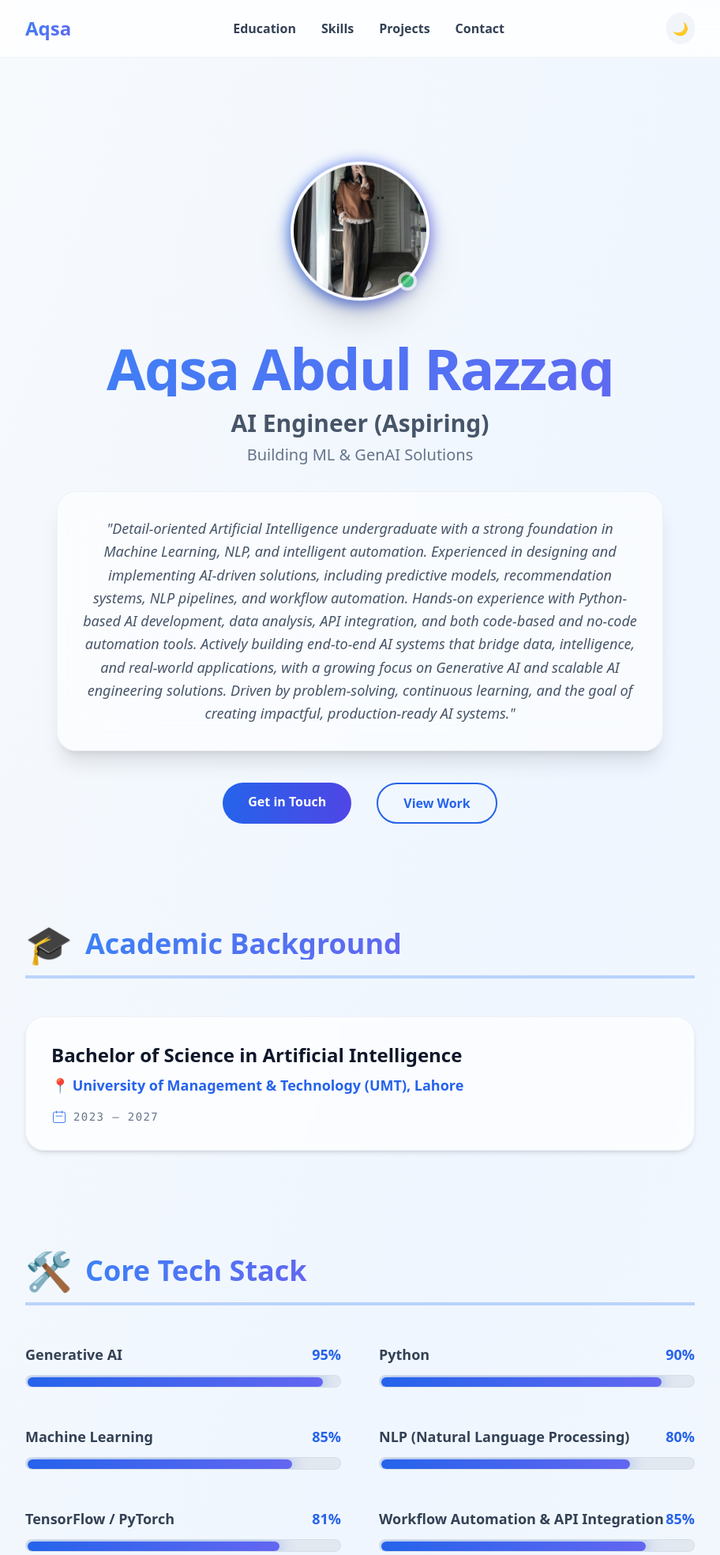
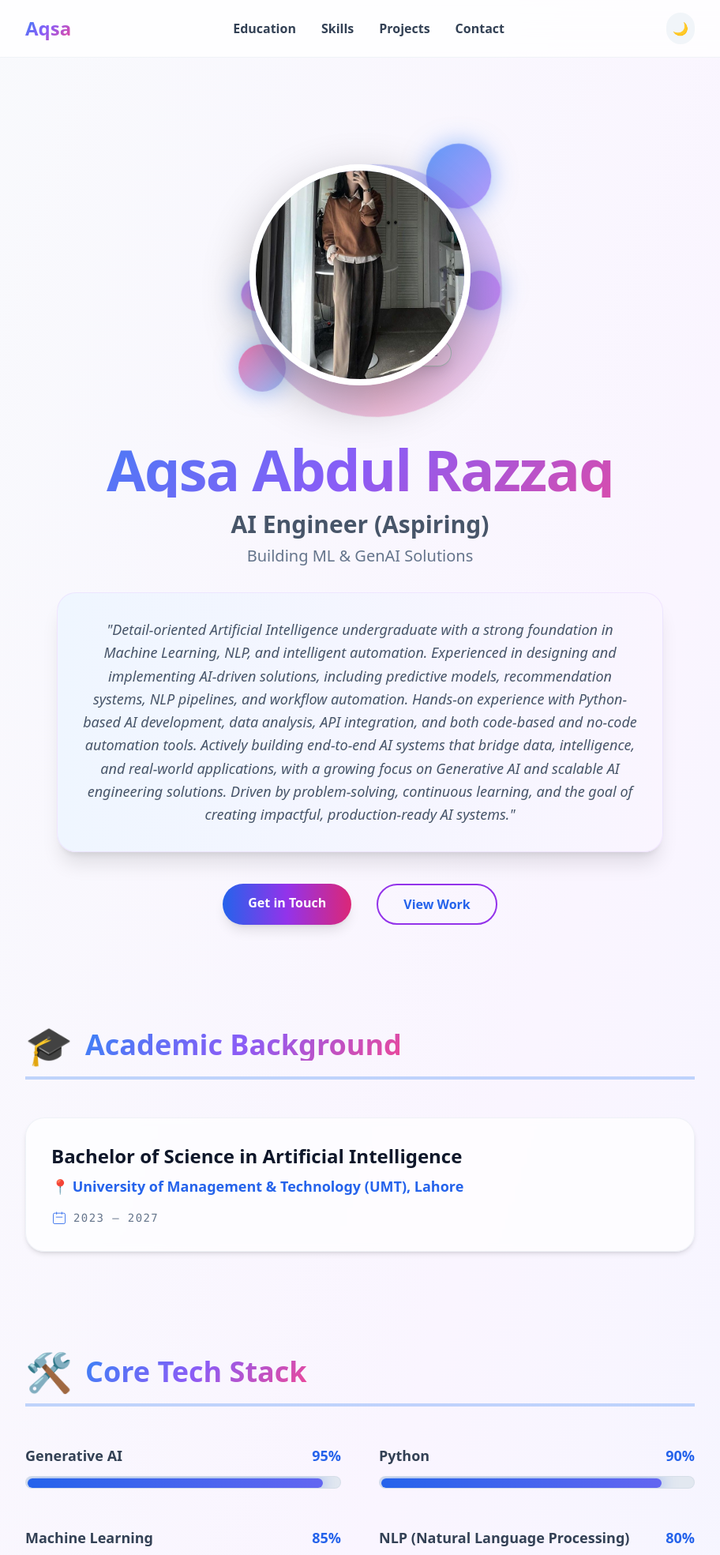
Before and after one commit to aksaabdulrazaq1/MyPortfolio-, a Django app: template templates/index.html in a window 1280 px wide. Shown: the top 1969 px of the page at 79% size, without its empty margins (184-1096 px from the left). Run offline with Django 5.2, Linux system fonts and the light colour scheme; the template is opened without the code that fills it: values that come from a table or form of the project are taken from there, others are empty; data comes from the database, SQL or seed files in the repository; some libraries are stand-ins or nearby versions.

Commit message:
🎨 Enhanced profile image with floating orbs, gradient ring, and unique purple theme

```diff
--- a/templates/index.html
+++ b/templates/index.html
@@ -14,21 +14,130 @@
     <style>
         .dark { background-color: #020617; color: #f8fafc; }
         .glass { backdrop-filter: blur(12px); background-color: rgba(255, 255, 255, 0.05); }
-        .gradient-text { background: linear-gradient(135deg, #3b82f6 0%, #6366f1 100%); -webkit-background-clip: text; -webkit-text-fill-color: transparent; background-clip: text; }
+        .gradient-text { background: linear-gradient(135deg, #3b82f6 0%, #8b5cf6 50%, #ec4899 100%); -webkit-background-clip: text; -webkit-text-fill-color: transparent; background-clip: text; }
         .nav-link { position: relative; transition: color 0.3s ease; }
-        .nav-link::after { content: ''; position: absolute; bottom: -2px; left: 0; width: 0; height: 2px; background: linear-gradient(90deg, #3b82f6, #6366f1); transition: width 0.3s ease; }
+        .nav-link::after { content: ''; position: absolute; bottom: -2px; left: 0; width: 0; height: 2px; background: linear-gradient(90deg, #3b82f6, #8b5cf6); transition: width 0.3s ease; }
         .nav-link:hover::after { width: 100%; }
-        .floating { animation: floating 3s ease-in-out infinite; }
-        @keyframes floating { 0%, 100% { transform: translateY(0px); } 50% { transform: translateY(-10px); } }
+        .floating { animation: floating 4s ease-in-out infinite; }
+        @keyframes floating { 0%, 100% { transform: translateY(0px); } 50% { transform: translateY(-15px); } }
         .pulse-glow { animation: pulse-glow 2s cubic-bezier(0.4, 0, 0.6, 1) infinite; }
         @keyframes pulse-glow { 0%, 100% { opacity: 1; } 50% { opacity: 0.5; } }
         .slideIn { animation: slideIn 1.5s ease-out forwards; }
         @keyframes slideIn { from { width: 0; } to { width: var(--width); } }
         .scroll-hide { opacity: 0; transform: translateY(10px); }
         .scroll-show { opacity: 1; transform: translateY(0); transition: all 0.6s ease; }
+
+        /* Profile Image Enhanced Styles */
+        .profile-container {
+            position: relative;
+            display: inline-block;
+            perspective: 1000px;
+        }
+
+        .profile-image {
+            width: 280px;
+            height: 280px;
+            border-radius: 50%;
+            object-fit: cover;
+            border: 8px solid white;
+            box-shadow: 0 20px 60px rgba(0, 0, 0, 0.3), inset 0 0 30px rgba(255, 255, 255, 0.2);
+            position: relative;
+            z-index: 2;
+            transition: all 0.3s ease;
+        }
+
+        .dark .profile-image {
+            border-color: #0f172a;
+            box-shadow: 0 20px 60px rgba(0, 0, 0, 0.8), inset 0 0 30px rgba(139, 92, 246, 0.1);
+        }
+
+        .profile-image:hover {
+            transform: scale(1.05) rotateZ(-2deg);
+            box-shadow: 0 30px 80px rgba(59, 130, 246, 0.4), inset 0 0 30px rgba(255, 255, 255, 0.3);
+        }
+
+        /* Floating Orbs Around Image */
+        .floating-orb {
+            position: absolute;
+            border-radius: 50%;
+            background: linear-gradient(135deg, rgba(59, 130, 246, 0.8), rgba(139, 92, 246, 0.6));
+            box-shadow: 0 0 30px rgba(59, 130, 246, 0.5);
+        }
+
+        .orb-1 {
+            width: 80px;
+            height: 80px;
+            top: -20px;
+            right: -20px;
+            animation: orb-float-1 6s ease-in-out infinite;
+        }
+
+        .orb-2 {
+            width: 60px;
+            height: 60px;
+            bottom: -10px;
+            left: -15px;
+            animation: orb-float-2 7s ease-in-out infinite;
+            background: linear-gradient(135deg, rgba(236, 72, 153, 0.7), rgba(59, 130, 246, 0.5));
+        }
+
+        .orb-3 {
+            width: 50px;
+            height: 50px;
+            top: 50%;
+            right: -30px;
+            animation: orb-float-3 8s ease-in-out infinite;
+            background: linear-gradient(135deg, rgba(168, 85, 247, 0.6), rgba(99, 102, 241, 0.5));
+        }
+
+        .orb-4 {
+            width: 40px;
+            height: 40px;
+            bottom: 30%;
+            left: -25px;
+            animation: orb-float-1 5s ease-in-out infinite;
+            background: linear-gradient(135deg, rgba(139, 92, 246, 0.7), rgba(236, 72, 153, 0.5));
+        }
+
+        @keyframes orb-float-1 {
+            0%, 100% { transform: translate(0, 0) scale(1); }
+            25% { transform: translate(15px, -15px) scale(1.1); }
+            50% { transform: translate(20px, 10px) scale(0.9); }
+            75% { transform: translate(-10px, 20px) scale(1); }
+        }
+
+        @keyframes orb-float-2 {
+            0%, 100% { transform: translate(0, 0) scale(1); }
+            25% { transform: translate(-20px, 15px) scale(1.15); }
+            50% { transform: translate(-15px, -10px) scale(0.85); }
+            75% { transform: translate(10px, -20px) scale(1); }
+        }
+
+        @keyframes orb-float-3 {
+            0%, 100% { transform: translate(0, 0) rotate(0deg); }
+            33% { transform: translate(-15px, 15px) rotate(120deg); }
+            66% { transform: translate(15px, -10px) rotate(240deg); }
+        }
+
+        /* Gradient Ring */
+        .gradient-ring {
+            position: absolute;
+            width: 320px;
+            height: 320px;
+            border-radius: 50%;
+            background: conic-gradient(from 0deg, #3b82f6, #8b5cf6, #ec4899, #3b82f6);
+            animation: spin 8s linear infinite;
+            z-index: 1;
+            opacity: 0.3;
+        }
+
+        @keyframes spin {
+            from { transform: rotate(0deg); }
+            to { transform: rotate(360deg); }
+        }
     </style>
 </head>
-<body class="bg-gradient-to-br from-slate-50 via-blue-50 to-slate-50 dark:from-slate-950 dark:via-blue-950 dark:to-slate-950 text-slate-900 dark:text-slate-100 transition-colors duration-500 font-sans">
+<body class="bg-gradient-to-br from-slate-50 via-purple-50 to-blue-50 dark:from-slate-950 dark:via-purple-950 dark:to-slate-950 text-slate-900 dark:text-slate-100 transition-colors duration-500 font-sans">
 
     <!-- Navigation Bar -->
     <nav class="fixed top-0 left-0 right-0 bg-white/80 dark:bg-slate-900/80 backdrop-blur-lg border-b border-slate-200/50 dark:border-slate-800/50 z-40 transition-all duration-300">
@@ -48,30 +157,47 @@
 
     <!-- Hero Section -->
     <header id="home" class="max-w-4xl mx-auto py-32 px-6 text-center mt-20" data-aos="zoom-out-up">
-        <div class="mb-10 relative inline-block group">
-            <div class="absolute -inset-1 bg-gradient-to-r from-blue-600 to-indigo-500 rounded-full blur opacity-25 group-hover:opacity-75 transition duration-1000 pulse-glow"></div>
+        <div class="mb-16 relative inline-block">
+            <div class="profile-container">
+                <!-- Rotating Gradient Ring -->
+                <div class="gradient-ring"></div>
 
-            {% for bio in bios %}
-                {% if bio.profile_picture %}
-                <img src="{{ bio.profile_picture.url }}"
-                     onerror="this.src='https://ui-avatars.com/api/?name=Aqsa+Razzaq&background=0D8ABC&color=fff&size=128'"
-                     alt="{{ bio.name }}"
-                     class="relative w-44 h-44 rounded-full mx-auto object-cover border-4 border-white dark:border-slate-900 shadow-2xl transition-transform duration-500 hover:scale-110 floating">
-                {% endif %}
-            <div class="absolute bottom-4 right-4 bg-green-500 w-6 h-6 rounded-full border-4 border-white dark:border-slate-900 shadow-lg animate-pulse"></div>
+                <!-- Floating Orbs -->
+                <div class="floating-orb orb-1"></div>
+                <div class="floating-orb orb-2"></div>
+                <div class="floating-orb orb-3"></div>
+                <div class="floating-orb orb-4"></div>
+
+                <!-- Profile Image -->
+                {% for bio in bios %}
+                    {% if bio.profile_picture %}
+                    <img src="{{ bio.profile_picture.url }}"
+                         onerror="this.src='https://ui-avatars.com/api/?name=Aqsa+Razzaq&background=0D8ABC&color=fff&size=280'"
+                         alt="{{ bio.name }}"
+                         class="profile-image">
+                    {% endif %}
+                {% endfor %}
+
+                <!-- Status Indicator -->
+                <div class="absolute bottom-6 right-6 flex items-center space-x-2 bg-white dark:bg-slate-800 px-4 py-2 rounded-full shadow-lg border border-green-400/50">
+                    <div class="w-3 h-3 bg-green-500 rounded-full animate-pulse"></div>
+                    <span class="text-xs font-bold text-slate-700 dark:text-slate-300">Available</span>
+                </div>
+            </div>
         </div>
 
+        {% for bio in bios %}
         <h1 class="text-7xl font-black tracking-tight mb-4 gradient-text">
             {{ bio.name }}
         </h1>
         <p class="text-3xl text-slate-600 dark:text-blue-400 font-bold mb-2">AI Engineer (Aspiring)</p>
         <p class="text-xl text-slate-500 dark:text-slate-400 mb-8">Building ML & GenAI Solutions</p>
-        <div class="mt-8 text-slate-600 dark:text-slate-400 max-w-3xl mx-auto leading-relaxed text-lg italic bg-white/60 dark:bg-slate-900/60 p-8 rounded-3xl shadow-xl border border-slate-200/50 dark:border-slate-800/50 glass backdrop-blur-xl">
+        <div class="mt-8 text-slate-600 dark:text-slate-400 max-w-3xl mx-auto leading-relaxed text-lg italic bg-gradient-to-r from-blue-50 to-purple-50 dark:from-slate-900/50 dark:to-purple-900/30 p-8 rounded-3xl shadow-xl border border-purple-200/50 dark:border-purple-500/20 glass backdrop-blur-xl">
             "{{ bio.description }}"
         </div>
         <div class="mt-10 flex justify-center space-x-4 flex-wrap gap-4">
-            <a href="#contact" class="px-8 py-3 bg-gradient-to-r from-blue-600 to-indigo-600 text-white font-bold rounded-full hover:shadow-lg transform hover:scale-105 transition-all duration-300">Get in Touch</a>
-            <a href="#projects" class="px-8 py-3 border-2 border-blue-600 text-blue-600 dark:text-blue-400 font-bold rounded-full hover:bg-blue-50 dark:hover:bg-slate-800 transition-all duration-300">View Work</a>
+            <a href="#contact" class="px-8 py-3 bg-gradient-to-r from-blue-600 via-purple-600 to-pink-600 text-white font-bold rounded-full hover:shadow-2xl transform hover:scale-105 transition-all duration-300 shadow-lg">Get in Touch</a>
+            <a href="#projects" class="px-8 py-3 border-2 border-gradient-to-r from-blue-600 to-purple-600 text-blue-600 dark:text-purple-400 font-bold rounded-full hover:bg-blue-50 dark:hover:bg-slate-800 transition-all duration-300 border-purple-600">View Work</a>
         </div>
         {% endfor %}
     </header>
```
Also changed, not shown: public/index.html (+142 -16 lines).
